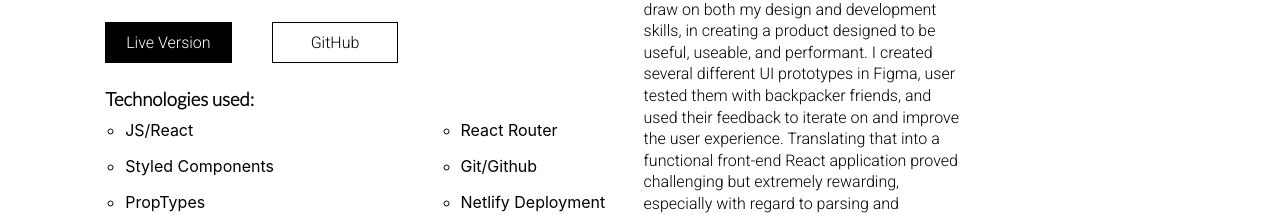
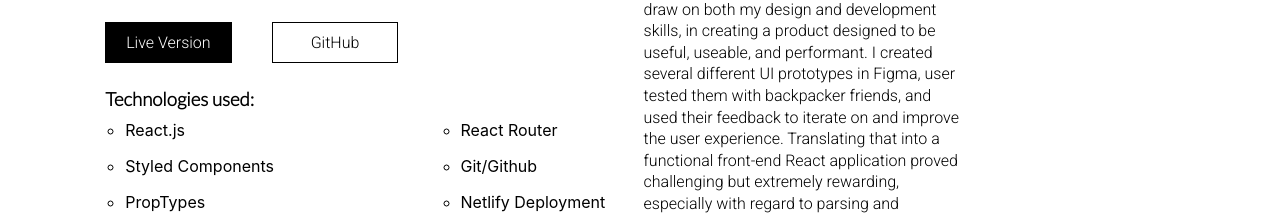
Before and after one commit to mitchHartigan/portfolio, a React (Create React App) app: page / in a window 1280 px wide. Shown: the part 2341-2556 px from the top of the page. Built offline with nearby package versions, Linux system fonts and the light colour scheme.

Commit message:
fix: update Technologies to be consistent

```diff
--- a/src/components/Page.js
+++ b/src/components/Page.js
@@ -44,7 +44,7 @@ export default class Page extends Component {
             liveURL="https://pakkit.netlify.app/"
             githubURL="https://github.com/mitchHartigan/pakkit/"
             techBulletPointsCol1={[
-              "JS/React",
+              "React.js",
               "Styled Components",
               "PropTypes",
             ]}
```
